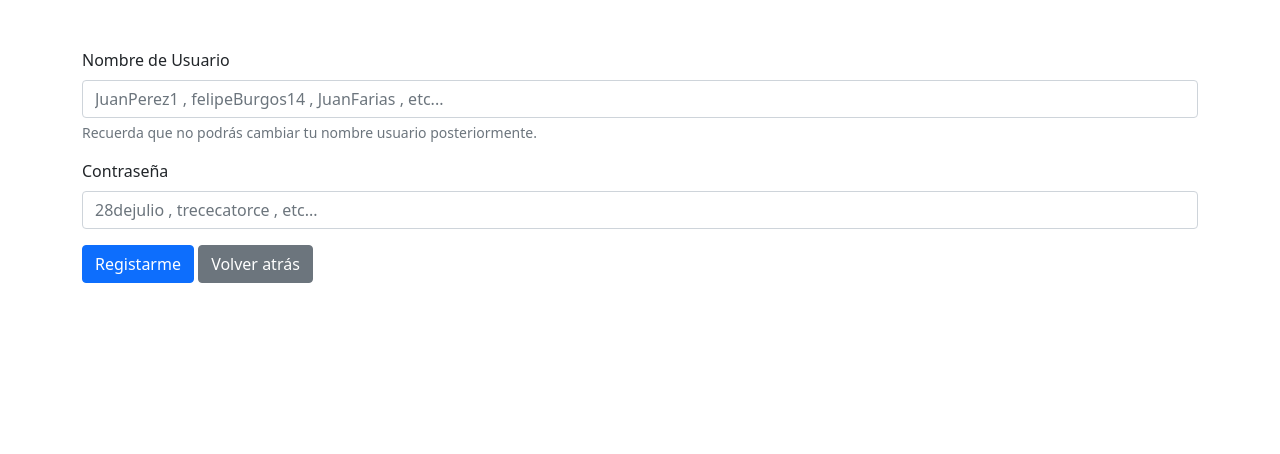
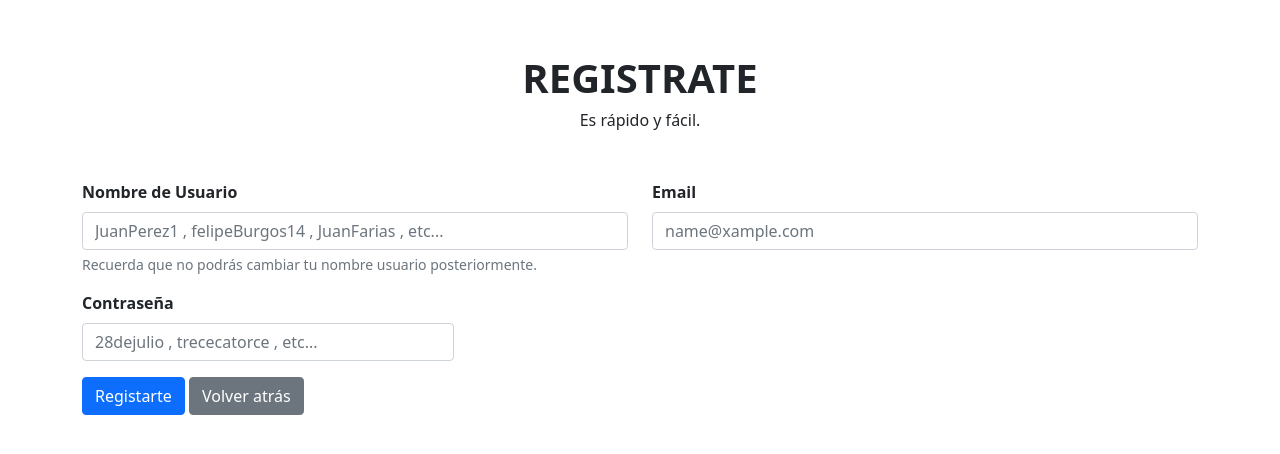
Before and after one commit to FernandoProg/ProyectoTIS, a PHP site: page /registro_usuario.php in a window 1280 px wide. Shown: the top 454 px of the page. Run offline with PHP 8.4, Linux system fonts and the light colour scheme.

Commit message:
Update registro_usuario.php

```diff
--- a/registro_usuario.php
+++ b/registro_usuario.php
@@ -10,7 +10,6 @@
     rel="stylesheet" integrity="sha384-1BmE4kWBq78iYhFldvKuhfTAU6auU8tT94WrHftjDbrCEXSU1oBoqyl2QvZ6jIW3"
     crossorigin="anonymous">
     <link rel="stylesheet" href="../style.css">
-
   </head>
   <body >
     <?php
@@ -20,49 +19,88 @@
           $nombreUsuario = stripslashes($_REQUEST['nombreUsuario']); // removes backslashes
           $nombreUsuario = mysqli_real_escape_string($conexion,$nombreUsuario); //escapes special characters in a string
 
+          $correoUsuario = $_REQUEST["correoUsuario"];
+
           $contraseñaUsuario = stripslashes($_REQUEST['contraseña']);
           $contraseñaUsuario = mysqli_real_escape_string($conexion,$contraseñaUsuario);
 
-        $query = "INSERT into `usuario` (nombre_usuario, contraseña, rol) VALUES ('$nombreUsuario', '".md5($contraseñaUsuario)."', 'usuario')";
+          $query = "INSERT into `usuario` (nombre_usuario, contraseña, rol, correo_usuario) VALUES ('$nombreUsuario', '".md5($contraseñaUsuario)."', 'usuario', '$correoUsuario')";
           $result = mysqli_query($conexion,$query);
 
           if($result){
             ?>
-         <div class="alert alert-success container mt-5" role="alert">
+            <div class="container">
+              <div class="row">
+                <div class="alert alert-success container mt-5 col-12" role="alert">
                     Te has <strong>registrado correctamente!</strong>. Presiona <a href="acceso_usuarios.php" class="text-green">aquí</a> para inciar sesión.
                 </div>
-
-         <form class="form container mt-5" action="" method="POST">
-          <div class="mb-3">
-              <label for="exampleInputEmail1" class="form-label">Nombre de Usuario</label>
-              <input type="text" disabled class="form-control" id="exampleInputEmail1" aria-describedby="emailHelp" name="nombreUsuario">
+                <div class="col-12 text-center mt-5 ">
+                  <span class="fs-1 fw-bolder" >REGISTRATE</span>
+                  <br>
+                  <span> Es rápido y fácil. </span>
+                </div>
+                <div class="col-12">
+                  <form class="form mt-5" >
+                      <div class="mb-3 row">
+                          <div class="col-lg-6 col-sm-12 col-md-12">
+                            <label for="exampleInputEmail1" class="fw-bolder form-label">Nombre de Usuario</label>
+                            <input type="text" required class="form-control" id="exampleInputEmail1" placeholder="JuanPerez1 , felipeBurgos14 , JuanFarias , etc..." name="nombreUsuario" maxlength="50" required>
                             <div id="UsernameHelp" class="form-text">Recuerda que no podrás cambiar tu nombre usuario posteriormente.</div>
                           </div>
-          <div class="mb-3">
-              <label for="exampleInputPassword1" class="form-label">Contraseña</label>
-              <input type="password" disabled class="form-control" id="exampleInputPassword1" name="contraseña">
+                          <div class="col-lg-6 col-sm-12 col-md-12">
+                            <label for="exampleInputEmail1" class="fw-bolder form-label">Email</label>
+                            <input type="email" required class="form-control" id="exampleInputEmail1" placeholder="name@xample.com" name="correoUsuario" maxlength="50" required>
+                            <div id="emailHelp" class="form-text"></div>
                           </div>
-          <a href="acceso_usuarios.php" class="btn btn-primary">Ir al inicio de sesión</a>
+                      </div>
+                      <div class="mb-3 col-lg-4 col-sm-12 ">
+                          <label for="exampleInputPassword1" class="fw-bolder form-label">Contraseña</label>
+                          <input type="password" required class="form-control" id="exampleInputPassword1" name="contraseña" minlength="6" maxlength="16" placeholder="28dejulio , trececatorce , etc..." required>
+                      </div>
+                      <button type="submit" class="btn btn-primary">Registarte</button>
+                      <a href="index.php" class="btn btn-secondary" >Volver atrás</a>
                   </form>
+                </div>
+              </div>
+            </div>
 
             <?php
-
           }
         }else{
       ?>
-      <form class="form container mt-5">
-          <div class="mb-3">
-              <label for="exampleInputEmail1" class="form-label">Nombre de Usuario</label>
-              <input type="text" required class="form-control" id="exampleInputEmail1" placeholder="JuanPerez1 , felipeBurgos14 , JuanFarias , etc..." name="nombreUsuario" maxlength="50">
+        <div class="container">
+          <div class="row">
+
+            <div class="col-12 text-center mt-5 ">
+              <span class="fs-1 fw-bolder" >REGISTRATE</span>
+              <br>
+              <span> Es rápido y fácil. </span>
+            </div>
+            <div class="col-12">
+              <form class="form mt-5" >
+                  <div class="mb-3 row">
+                      <div class="col-lg-6 col-sm-12 col-md-12">
+                        <label for="exampleInputEmail1" class="fw-bolder form-label">Nombre de Usuario</label>
+                        <input type="text" required class="form-control" id="exampleInputEmail1" placeholder="JuanPerez1 , felipeBurgos14 , JuanFarias , etc..." name="nombreUsuario" maxlength="50" required>
                         <div id="UsernameHelp" class="form-text">Recuerda que no podrás cambiar tu nombre usuario posteriormente.</div>
                       </div>
-          <div class="mb-3">
-              <label for="exampleInputPassword1" class="form-label">Contraseña</label>
-              <input type="password" required class="form-control" id="exampleInputPassword1" name="contraseña" minlength="6" maxlength="16" placeholder="28dejulio , trececatorce , etc...">
+                      <div class="col-lg-6 col-sm-12 col-md-12">
+                        <label for="exampleInputEmail1" class="fw-bolder form-label">Email</label>
+                        <input type="email" required class="form-control" id="exampleInputEmail1" placeholder="name@xample.com" name="correoUsuario" maxlength="50" required>
+                        <div id="emailHelp" class="form-text"></div>
                       </div>
-          <button type="submit" class="btn btn-primary">Registarme</button>
+                  </div>
+                  <div class="mb-3 col-lg-4 col-sm-12 ">
+                      <label for="exampleInputPassword1" class="fw-bolder form-label">Contraseña</label>
+                      <input type="password" required class="form-control" id="exampleInputPassword1" name="contraseña" minlength="6" maxlength="16" placeholder="28dejulio , trececatorce , etc..." required>
+                  </div>
+                  <button type="submit" class="btn btn-primary">Registarte</button>
                   <a href="index.php" class="btn btn-secondary" >Volver atrás</a>
               </form>
-    <?php } ?>
+            </div>
+          </div>
+        </div>
+      <?php }
+    ?>
   </body>
 </html>
```
Lines whose indentation alone changed are shown as unchanged.
